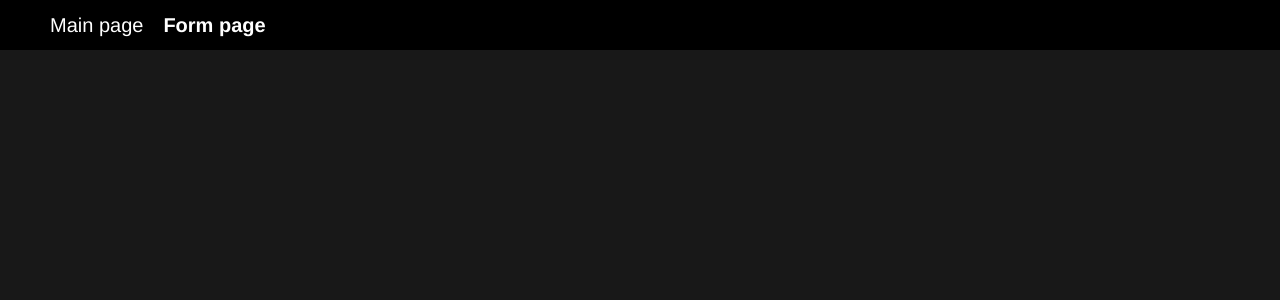
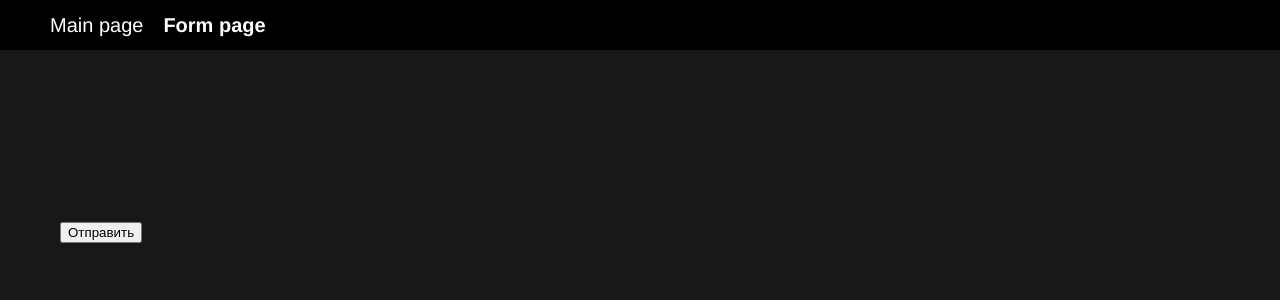
Before and after one commit to KononOleg/React-2022-Q1, a React (Create React App) app: page /form in a window 1280 px wide. Shown: the top 300 px of the page. Built offline with nearby package versions, Linux system fonts and the light colour scheme.

Commit message:
feat: add validation step 1

```diff
--- a/src/components/pages/form-page/components/form/components/input/text/text.tsx
+++ b/src/components/pages/form-page/components/form/components/input/text/text.tsx
@@ -1,16 +1,11 @@
+import React from 'react';
 import { InputWrapper } from '../wrapper/wrapper';
 import './text.css';
 
-interface IProps {
-  label: string;
-  errorMessage: string;
-  isError: boolean;
-}
-
-export const InputText: React.FC<IProps> = ({ label, errorMessage, isError }) => {
+export const InputText: React.FC<any> = ({ label, errorMessage, isError, inputRef, OnChange }) => {
   return (
     <InputWrapper {...{ label, errorMessage, isError }}>
-      <input type="text" className="input-text" />
+      <input type="text" className="input-text" ref={inputRef} onChange={OnChange} />
     </InputWrapper>
   );
 };
--- a/src/components/pages/form-page/components/form/form.tsx
+++ b/src/components/pages/form-page/components/form/form.tsx
@@ -1,5 +1,47 @@
+import React from 'react';
+import { InputText } from './components/input/text/text';
 import './form.css';
 
-export const Form = () => {
-  return <div className="form__wrapper"></div>;
-};
+export class Form extends React.Component<any, any> {
+  input: any;
+  constructor(props: any) {
+    super(props);
+    this.state = { isValid: { isNameValid: false }, Name: { isError: false, Message: '' } };
+    this.input = React.createRef();
+    this.handleSubmit = this.handleSubmit.bind(this);
+    this.set = this.set.bind(this);
+    this.vali = this.vali.bind(this);
+  }
+
+  handleSubmit(event: any) {
+    event.preventDefault();
+    console.log('dsadas');
+    this.vali(this.state);
+  }
+
+  vali(state: any) {
+    if (this.input) {
+      this.setState({ Name: { isError: true, Message: 'dsadas' } });
+    }
+  }
+  set() {
+    const r = 'Name';
+    this.setState(`{ ${r}: { isError: false } }`);
+  }
+
+  render() {
+    return (
+      <form onSubmit={this.handleSubmit} className="form__wrapper">
+        <InputText
+          inputRef={this.input}
+          errorMessage={this.state.Name.Message}
+          isError={this.state.Name.isError}
+          OnChange={() => {
+            this.setState({ Name: { isError: false } });
+          }}
+        />
+        <input type="submit" value="Отправить" />
+      </form>
+    );
+  }
+}
```
